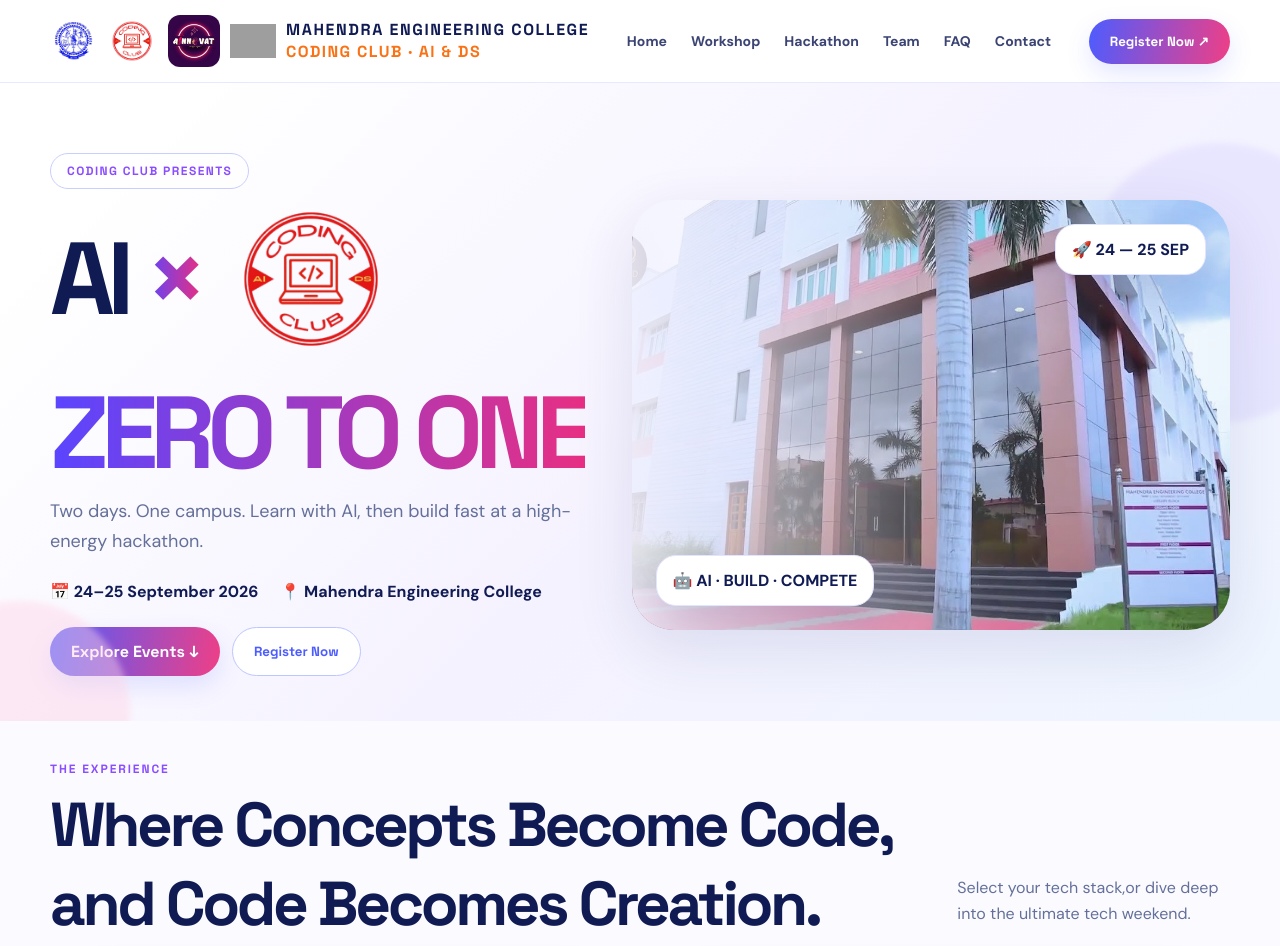
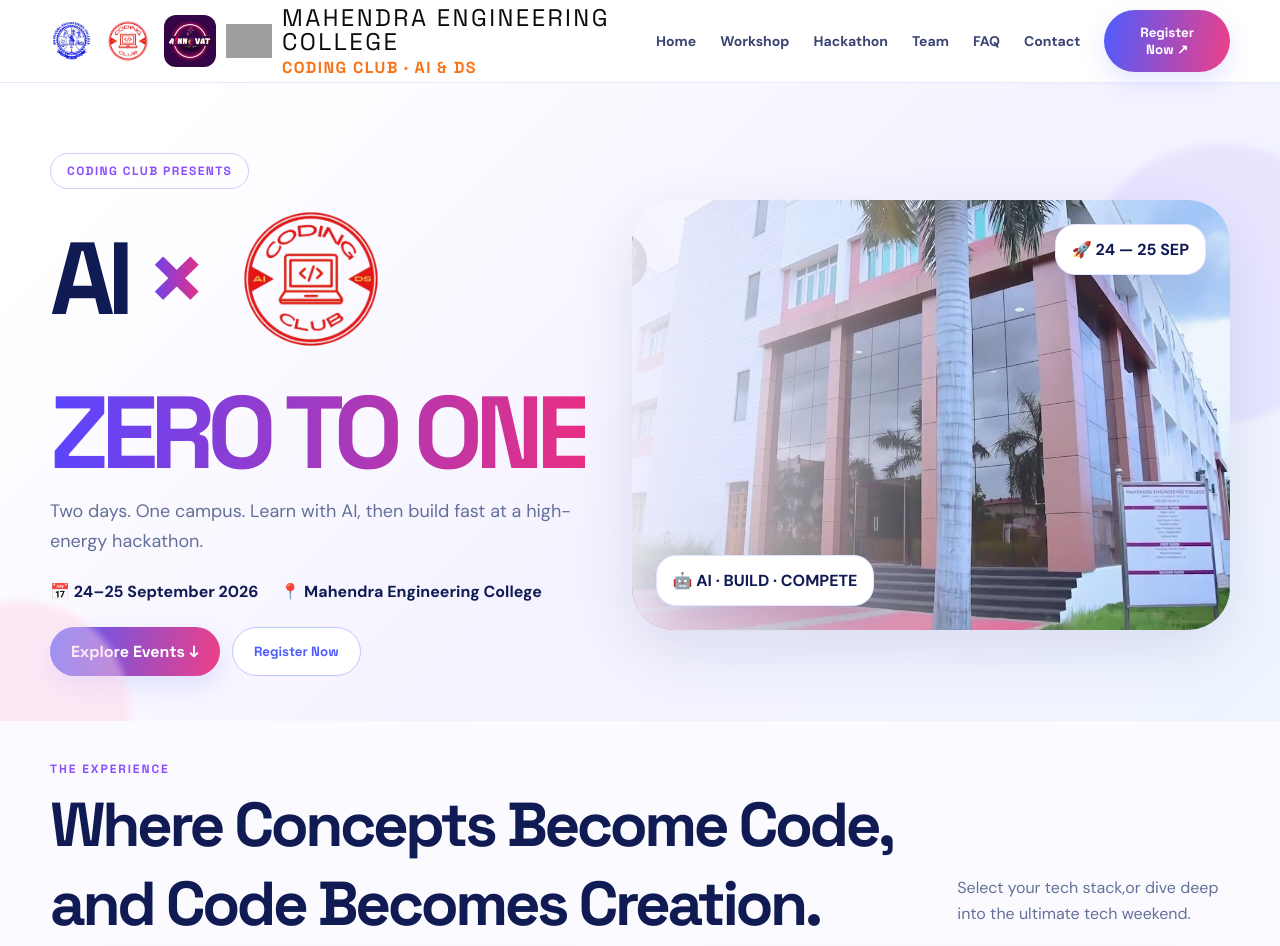
Before and after one commit to CodingClubAI-DS/Coding-Club-Event---1-Web, a plain HTML site: page index.html in a window 1280 px wide. Shown: the top 946 px of the page. Drawn offline with Linux system fonts and the light colour scheme; grey boxes are pictures that could not be loaded.

Commit message:
Updated website

```diff
--- a/index.html
+++ b/index.html
@@ -26,7 +26,12 @@ header{position:sticky;top:0;z-index:50;background:rgba(255,255,255,.82);backdro
 .brand{display:flex;align-items:center;gap:10px}
 .brand img{width:46px;height:46px;object-fit:contain}
 .brand img.club{width:52px;height:52px}.brand img.annovat{width:52px;height:52px;border-radius:12px}
-.brand-text{font-weight:900;font: size 24px;px;line-height:1.0;letter-spacing:.1em}
+.brand-text {
+    font-size: 24px;
+    line-height: 1.0;
+    letter-spacing: .1em;
+    color: #0b0b0b;
+}
 .brand-text span{display:block;color:#F97316;font-size:16px;letter-spacing:.09em;margin-top:6px;font-weight:800}
 nav{display:flex;gap:24px;align-items:center;font-size:14px;font-weight:750}
 nav a{opacity:.82}
@@ -216,7 +221,7 @@ footer{padding:35px 0 50px;border-top:1px solid var(--line);color:var(--muted);f
           <div class="facts">
             <div class="fact"><b>₹199</b>Per head</div><div class="fact"><b>1–5</b>Members</div><div class="fact"><b>₹12K</b>Prize pool</div>
           </div>
-          <div class="chips"><span class="chip">🎓 Certificate</span><span class="chip">🎉 Fun Activities</span><span class="chip">❌ 🍽️ Food not provided</span><span class="chip"></span></div>
+          <div class="chips"><span class="chip">🎓 Certificate</span><span class="chip">🎉 Fun Activities</span><span class="chip">❌ 🍽️ Food not provided</span><span class="chip">🥤 Refreshments</span></div>
           <p class="event-desc">📍 MG Auditorium · Prize pool: ₹12,000</p>
           <button class="btn btn-primary register-under" data-event="hackathon">Register for Zero To One →</button>
         </div>
```
